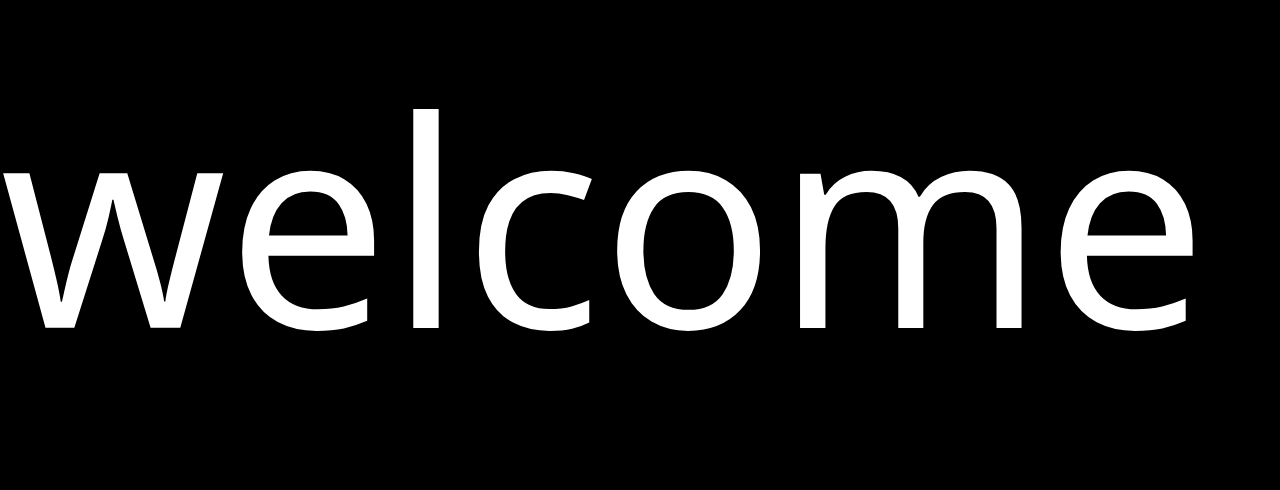
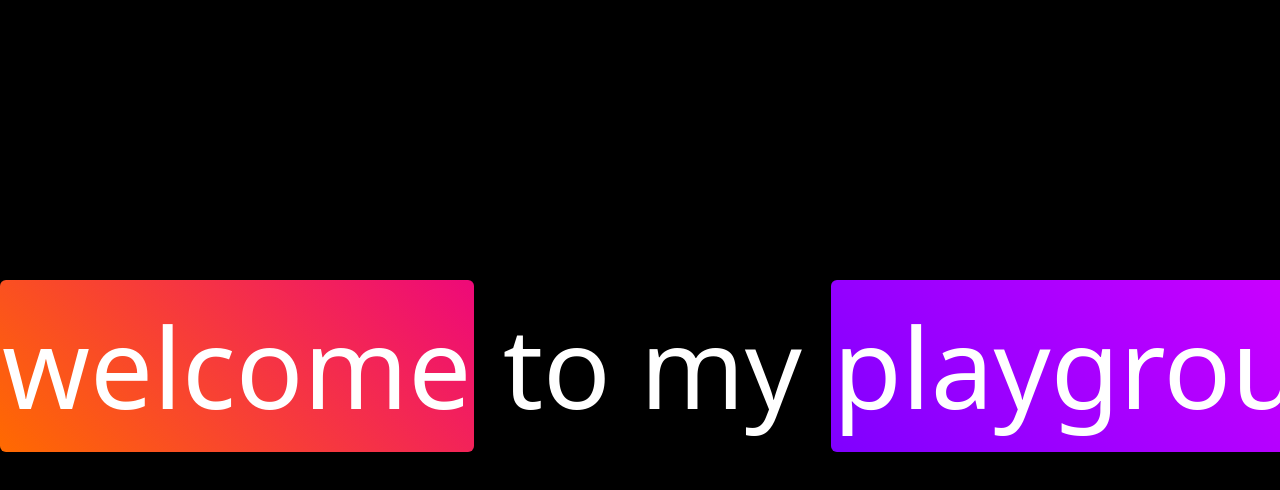
Before and after one commit to AdebestAA/playground, a React (Vite) app: page / in a window 1280 px wide. Shown: the top 490 px of the page. Built offline with nearby package versions, Linux system fonts and the light colour scheme; a web font is replaced by a local one.

Commit message:
lets see

```diff
--- a/src/components/gsap/scroll-triggers/scroll-example-three.tsx
+++ b/src/components/gsap/scroll-triggers/scroll-example-three.tsx
@@ -41,7 +41,7 @@ const ctx = gsap.context(()=>{
         scrollTrigger:{
             trigger:".scroll-container",
             start:"top top",
-            end:`+=${entireWidthToScroll()} 600px`,
+            end:`+=${entireWidthToScroll() + 2000}px `,
            pin:true,
             scrub:1,
             onUpdate:()=>{
@@ -78,7 +78,7 @@ if (item.getBoundingClientRect().x + (window.innerWidth / 3) < window.innerWidth
 
 
         tl.to(".item",{
-        x:-entireWidthToScroll(),
+        x:-entireWidthToScroll() - 800,
         duration:3,
         ease:"none",
         },0)
@@ -123,9 +123,9 @@ window.addEventListener("scroll",()=>{
 </article> */}
 
 {/* real scroll */}
-<section className='h-screen flex items-center w-max     scroll-container  lg:py-0 py-18'>
+<section className='h-screen flex items-center min-w-max     scroll-container  lg:py-0 py-18'>
 
-<h1 className='lg:text-[18rem] md:text-[14rem] text-[4rem] item lg:h-screen h-[30vh]'>welcome to playground, I am Adebest and I love animations and visual effects</h1>
+<h1 className='lg:text-[7rem] md:text-[5rem] text-[4rem] item  h-[30vh]'>welcome to my playground, I am Adebest and I love animations and visual effects</h1>
 
 </section>
 
--- a/src/index.css
+++ b/src/index.css
@@ -72,3 +72,90 @@ body{
 transform: translateZ(0);
 will-change: transform;
   }
+
+
+
+
+
+
+
+
+  .word1 div{
+    background: linear-gradient(45deg, #ff6a00, #ee0979);
+    color: white;
+    border: none;
+    padding: 2px 2px;
+    border-radius: 6px;
+  }
+/*
+  .word2 div{
+    background: linear-gradient(45deg, #36d1dc, #5b86e5);
+    color: white;
+    border: none;
+    padding: 2px 2px;
+    border-radius: 6px;
+  }
+
+  .word3 div{
+    background: linear-gradient(45deg, #11998e, #38ef7d);
+    color: white;
+    border: none;
+    padding: 4px 8px;
+    border-radius: 6px;
+  }
+   */
+  .word4 div{
+    background: linear-gradient(45deg, #7f00ff, #e100ff);
+    color: white;
+    border: none;
+    padding: 2px 2px;
+    border-radius: 6px;
+  }
+/*
+  .word5 div{
+    background: linear-gradient(45deg, #f7971e, #ffd200);
+    color: white;
+    border: none;
+    padding: 2px 2px;
+    border-radius: 6px;
+  }
+   */
+  /* .word6 div{
+    background: linear-gradient(45deg, #ff416c, #ff4b2b);
+    color: white;
+    border: none;
+    padding: 2px 2px;
+    border-radius: 6px;
+  }
+
+  .word7 div{
+    background: linear-gradient(45deg, #00c6ff, #0072ff);
+    color: white;
+    border: none;
+    padding: 2px 2px;
+    border-radius: 6px;
+  } */
+
+  .word8 div{
+    background: linear-gradient(45deg, #da22ff, #9733ee);
+    color: white;
+    border: none;
+    padding: 2px 2px;
+    border-radius: 6px;
+  }
+
+  /* .word9 div{
+    background: linear-gradient(45deg, #ff7e5f, #feb47b);
+    color: white;
+    border: none;
+    padding: 2px 2px;
+    border-radius: 6px;
+  } */
+
+  .word10 div{
+    background: linear-gradient(45deg, #4facfe, #00f2fe);
+    color: white;
+    border: none;
+    padding: 2px 2px;
+    border-radius: 6px;
+  }
```
